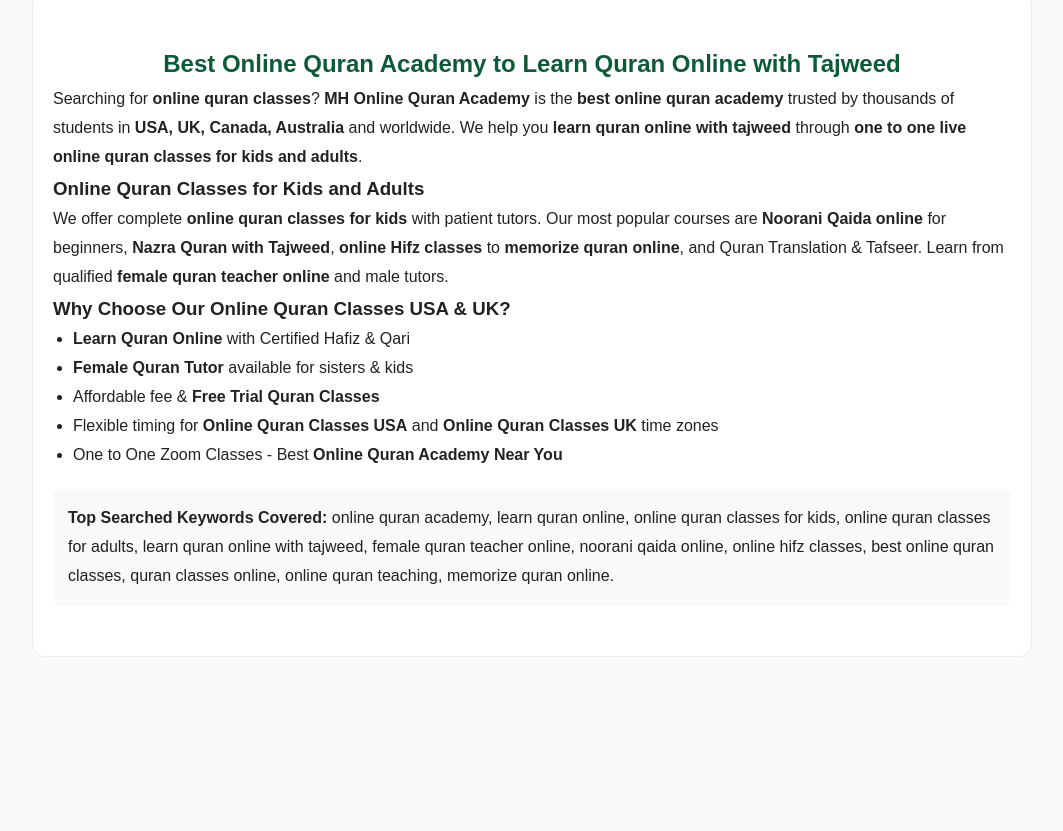
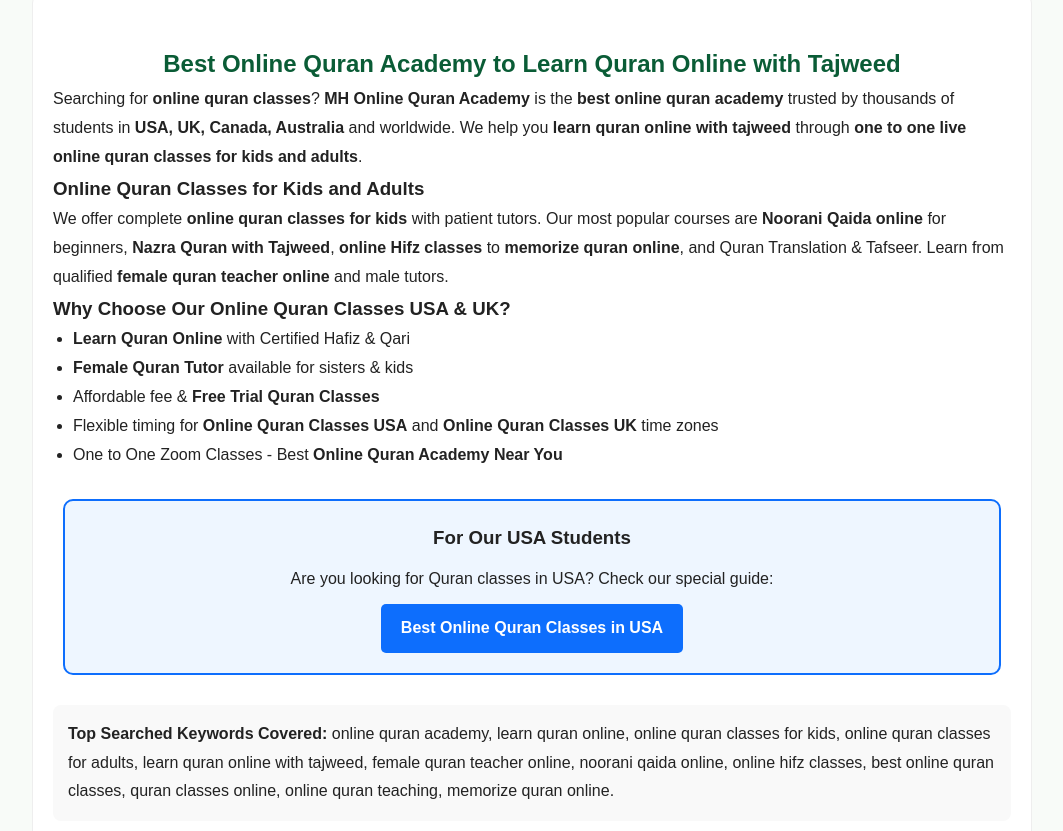
Before and after one commit to muhammadhamda7432-afk/ONLINE-QURAN, a plain HTML site: page index.html in a window 1280 px wide. Shown: the part 11169-12000 px from the top of the page, without its empty margins (108-1171 px from the left). Before the commit the page ends 11866 px from the top, so only its background shows below. Drawn offline with Linux system fonts and the light colour scheme.

Commit message:
Update index.html

```diff
--- a/index.html
+++ b/index.html
@@ -530,7 +530,11 @@ document.getElementById('leadForm').addEventListener('submit', function(e){
     <li>Flexible timing for <strong>Online Quran Classes USA</strong> and <strong>Online Quran Classes UK</strong> time zones</li>
     <li>One to One Zoom Classes - Best <strong>Online Quran Academy Near You</strong></li>
   </ul>
-
+<div style="margin:30px 10px; background:#eef6ff; padding:20px; border-radius:10px; text-align:center; border:2px solid #0d6efd;">
+  <h3 style="margin-bottom:10px;">For Our USA Students</h3>
+  <p>Are you looking for Quran classes in USA? Check our special guide:</p>
+  <a href="/best-online-quran-classes-usa.html" style="background:#0d6efd; color:white; padding:10px 20px; border-radius:5px; text-decoration:none; font-weight:bold; display:inline-block; margin-top:10px;">Best Online Quran Classes in USA</a>
+</div>
   <p style="margin-top:20px; background:#f9f9f9; padding:15px; border-radius:8px;">
     <strong>Top Searched Keywords Covered:</strong> online quran academy, learn quran online, online quran classes for kids, online quran classes for adults, learn quran online with tajweed, female quran teacher online, noorani qaida online, online hifz classes, best online quran classes, quran classes online, online quran teaching, memorize quran online.
   </p>
```
